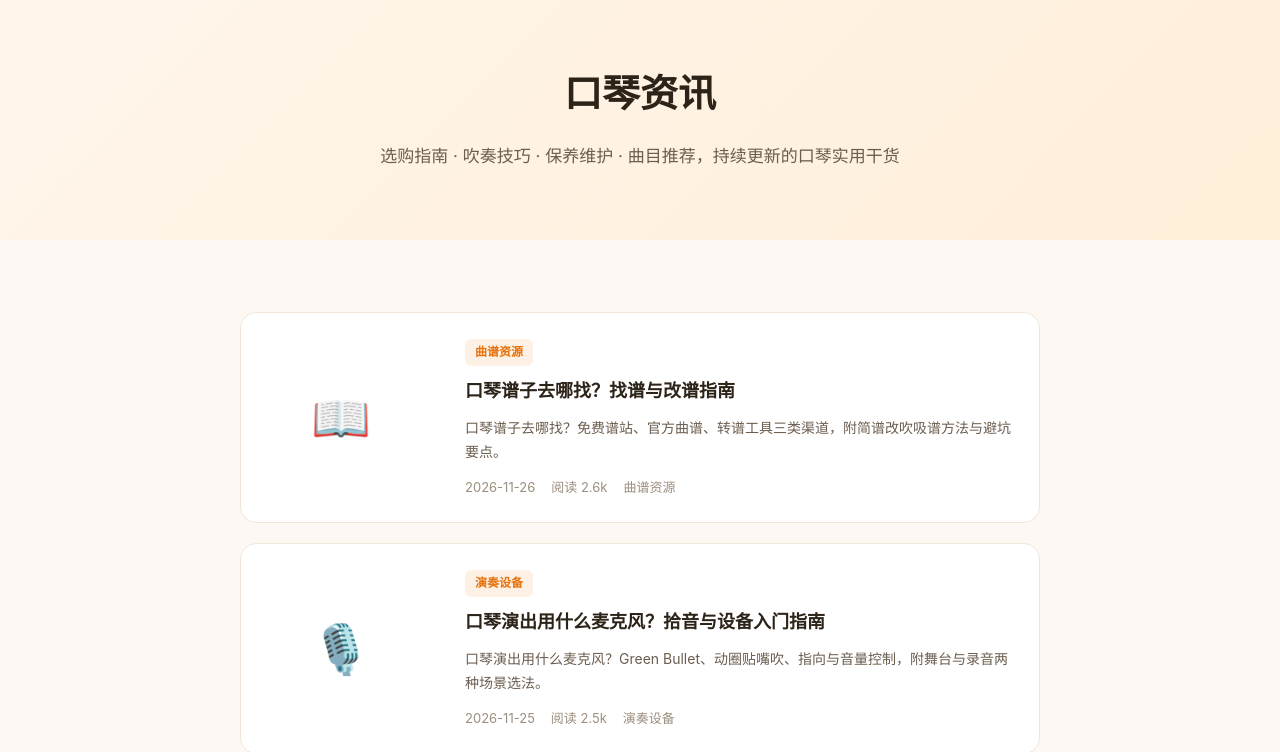
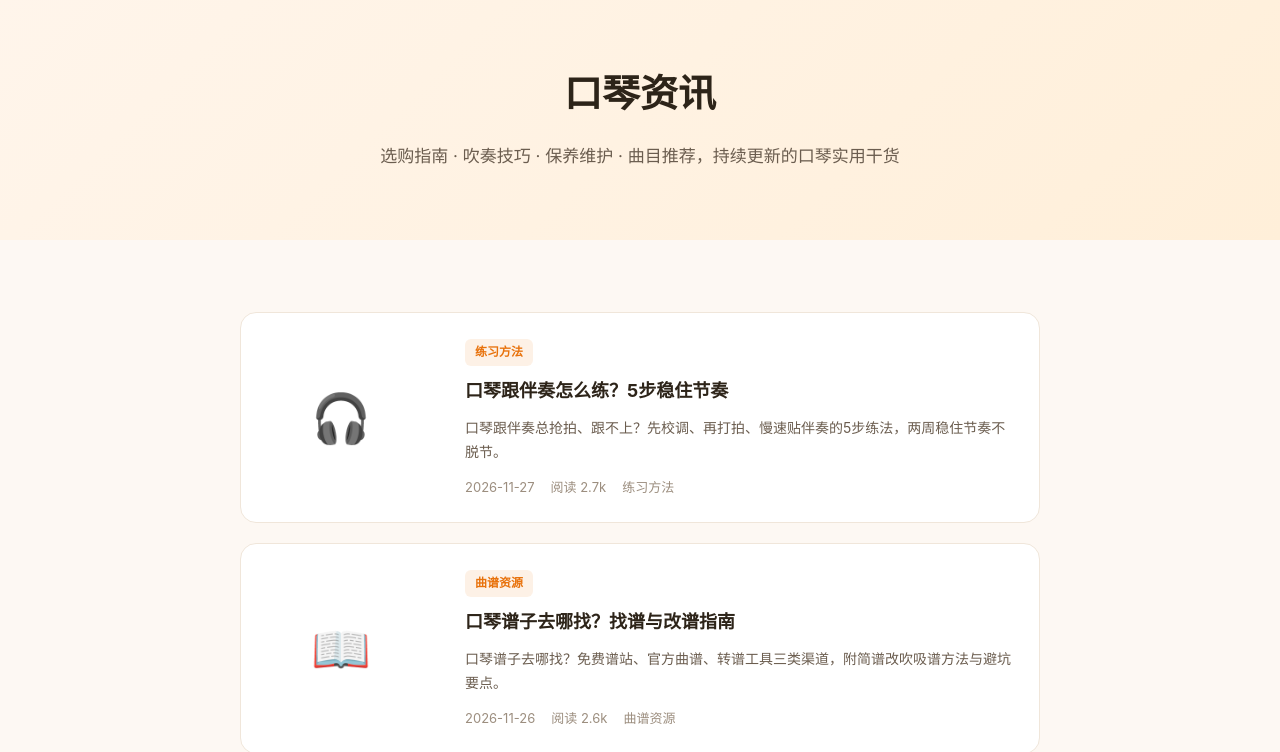
Before and after one commit to mfujun2025/kouqin, a plain HTML site: page news.html in a window 1280 px wide. Shown: the part 78-830 px from the top of the page. Drawn offline with Linux system fonts and the light colour scheme.

Commit message:
文章列表新增 article72 口琴跟伴奏

```diff
--- a/news.html
+++ b/news.html
@@ -38,6 +38,16 @@
 <section class="section">
   <div class="container">
     <div class="news-list">
+
+      <a href="news/article72.html" class="news-list-item">
+        <div class="news-list-cover c3">🎧</div>
+        <div class="news-list-body">
+          <span class="news-tag">练习方法</span>
+          <h3>口琴跟伴奏怎么练？5步稳住节奏</h3>
+          <p>口琴跟伴奏总抢拍、跟不上？先校调、再打拍、慢速贴伴奏的5步练法，两周稳住节奏不脱节。</p>
+          <div class="news-list-meta"><span>2026-11-27</span><span>阅读 2.7k</span><span>练习方法</span></div>
+        </div>
+      </a>
 
       <a href="news/article71.html" class="news-list-item">
         <div class="news-list-cover c1">📖</div>
```
